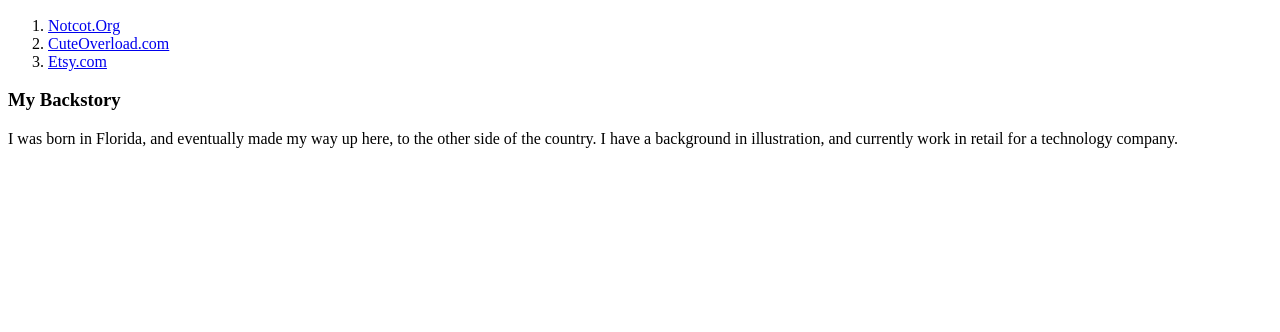
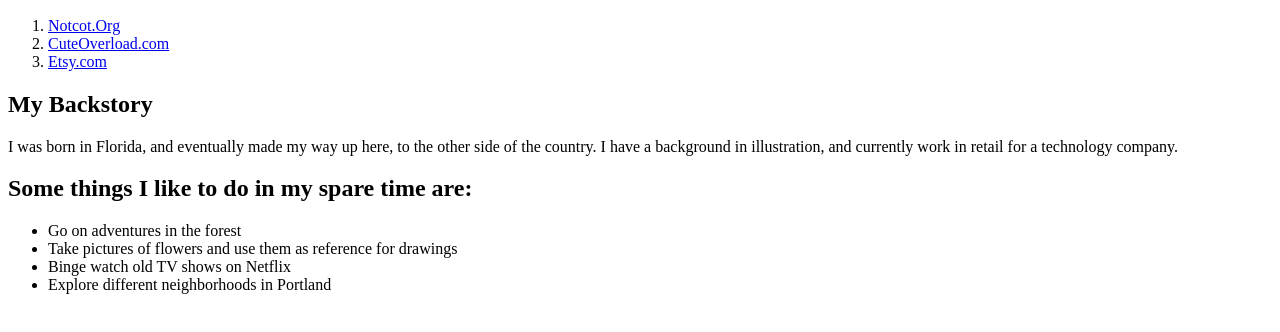
Before and after one commit to tiffbogus/aboutme, a plain HTML site: page aboutme.html in a window 1280 px wide. Shown: the part 434-766 px from the top of the page. Drawn offline with Linux system fonts and the light colour scheme.

Commit message:
Add list of hobbies.

```diff
--- a/aboutme.html
+++ b/aboutme.html
@@ -14,7 +14,13 @@
         <li><a href="http://www.etsy.com">Etsy.com</a>
       </ol>
 
-      <h3>My Backstory</h3>
+      <h2>My Backstory</h2>
       <p>I was born in Florida, and eventually made my way up here, to the other side of the country. I have a background in illustration, and currently work in retail for a technology company.</p>
-
+      <h2>Some things I like to do in my spare time are:</h2>
+        <ul>
+          <li>Go on adventures in the forest</li>
+          <li>Take pictures of flowers and use them as reference for drawings</li>
+          <li>Binge watch old TV shows on Netflix</li>
+          <li>Explore different neighborhoods in Portland</li>
+        </ul>
 </html>
```
